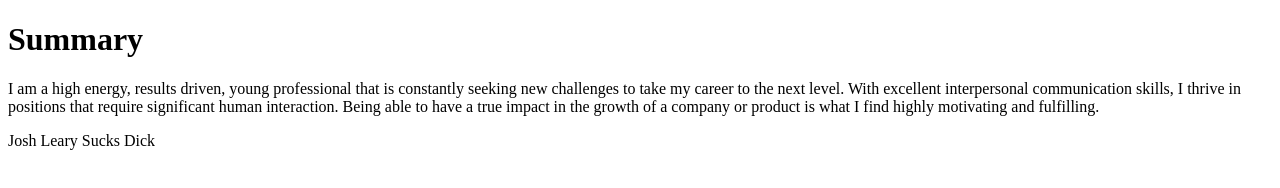
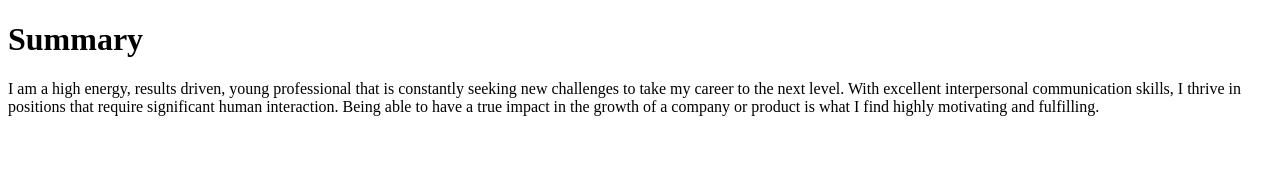
Before and after one commit to TorbenJepsen/TorbenJepsen.github.io, a plain HTML site: page index.html in a window 1280 px wide. Drawn offline with Linux system fonts and the light colour scheme.

Commit message:
Update index.html

```diff
--- a/index.html
+++ b/index.html
@@ -6,6 +6,5 @@
 <body>
 <h1>Summary</h1>
 <p>I am a high energy, results driven, young professional that is constantly seeking new challenges to take my career to the next level. With excellent interpersonal communication skills, I thrive in positions that require significant human interaction. Being able to have a true impact in the growth of a company or product is what I find highly motivating and fulfilling.</p>
-<p>Josh Leary Sucks Dick</p>
 </body>
 </html>
```
